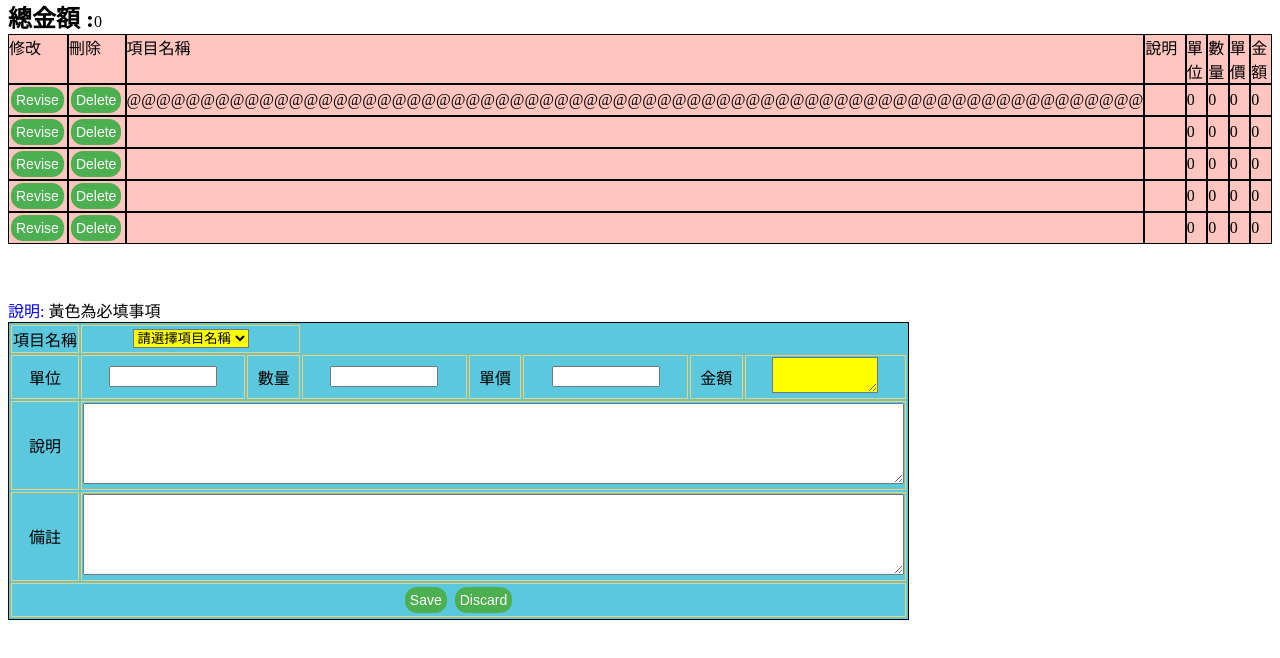
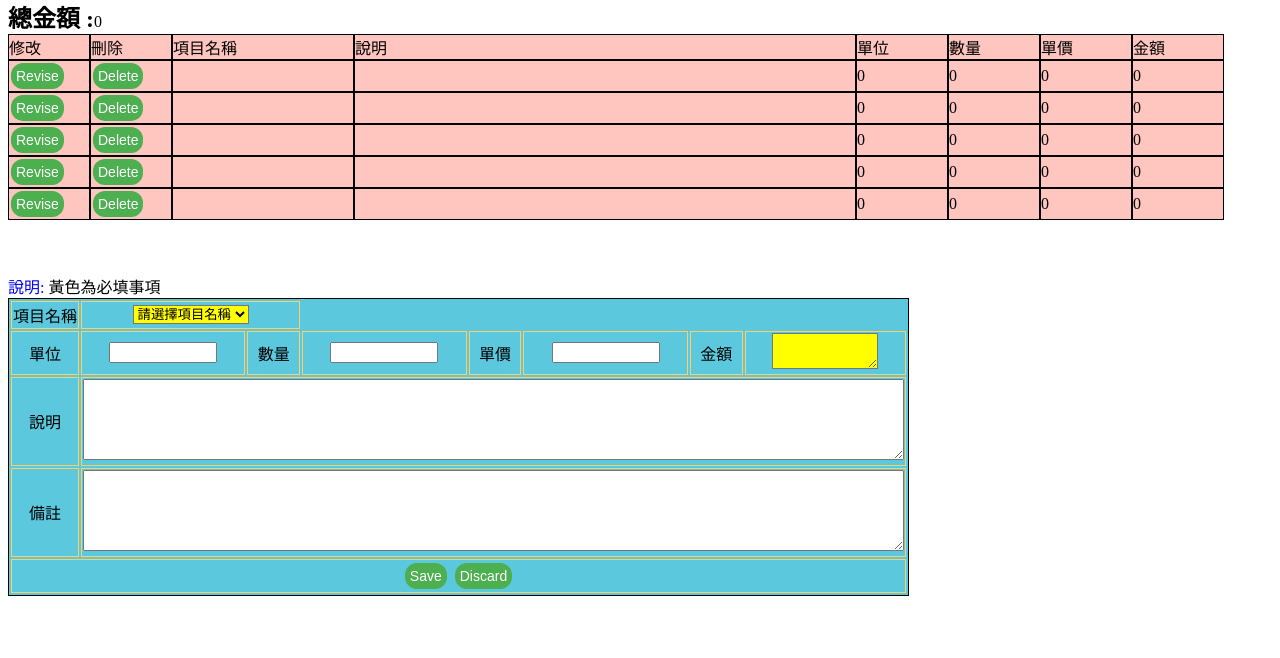
Before and after one commit to BinBinGGInInDer/wp2016, a plain HTML site: page index.html in a window 1280 px wide. Shown: the part 136-794 px from the top of the page. Drawn offline with Linux system fonts and the light colour scheme.

Commit message:
Update index.html

```diff
--- a/index.html
+++ b/index.html
@@ -25,7 +25,7 @@
   <div class="css_row">
     <div class="css_cell1"><button>Revise</button></div>
     <div class="css_cell1"><button>Delete</button></div>
-    <div class="css_cell2">@@@@@@@@@@@@@@@@@@@@@@@@@@@@@@@@@@@@@@@@@@@@@@@@@@@@@@@@@@@@@@@@@@@@@</div>
+    <div class="css_cell2"></div>
     <div class="css_cell3"></div>
     <div class="css_cell"> 0 </div>
     <div class="css_cell"> 0 </div>
```
